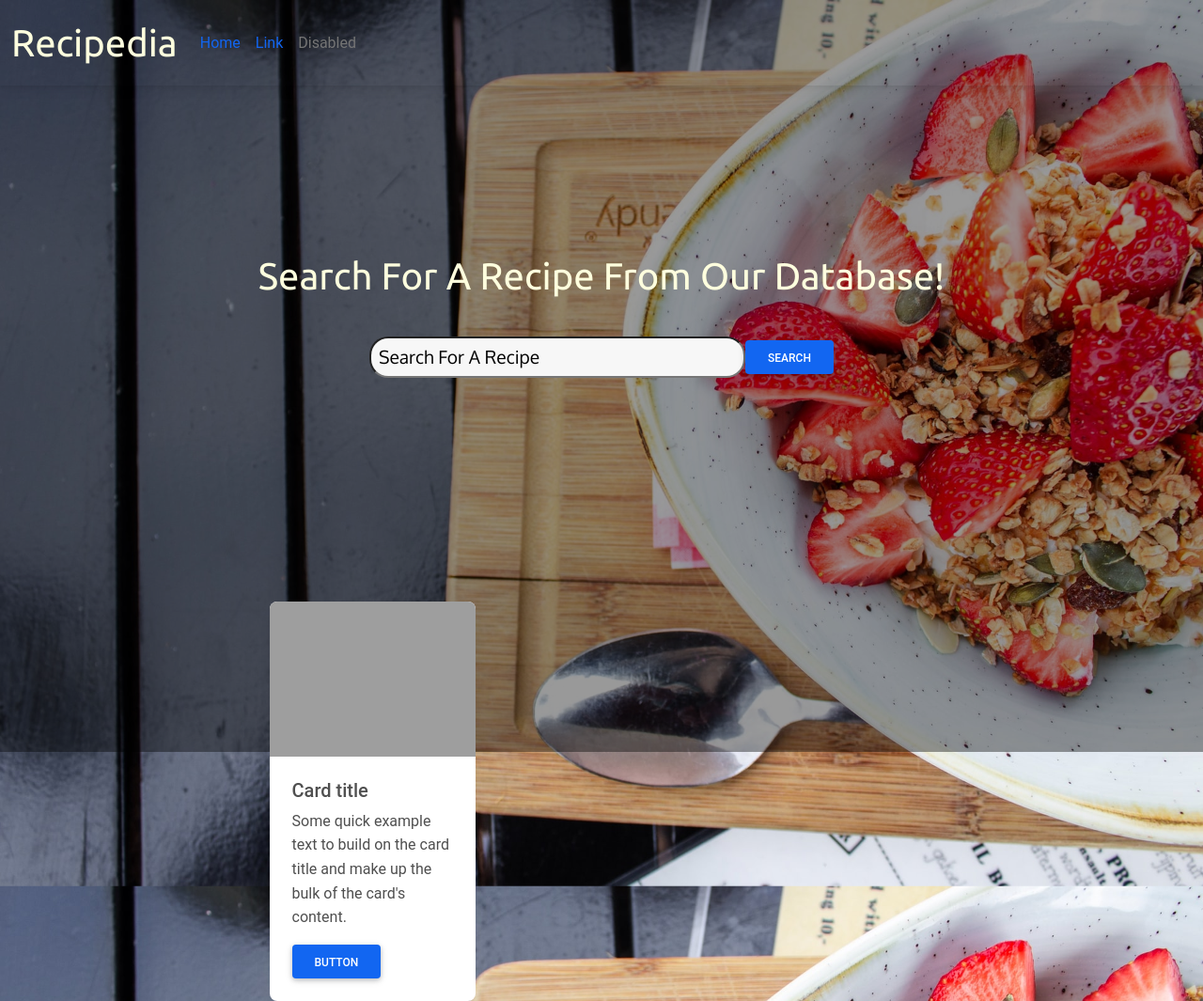
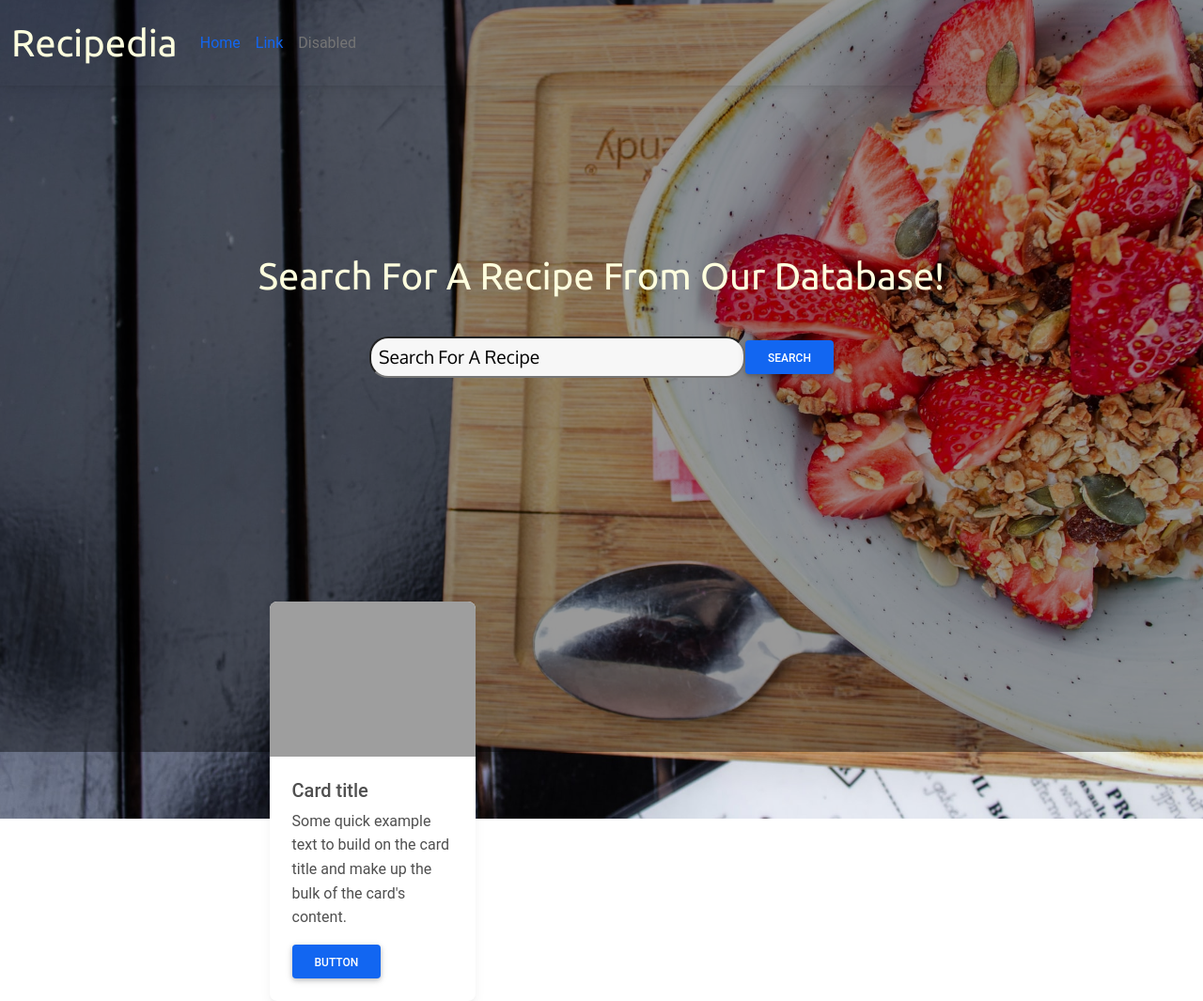
Before and after one commit to Brianconn71/ms3-recipedia, a Flask app: page / in a window 1280 px wide. Shown: the whole page at 94% size. Run offline with Flask 2, Linux system fonts and the light colour scheme; data that the repository does not hold is empty; some libraries are stand-ins or nearby versions; grey boxes are pictures that could not be loaded.

Commit message:
edit: centered the background image and added minor css changes

```diff
--- a/static/css/style.css
+++ b/static/css/style.css
@@ -15,16 +15,16 @@
 }
 
 body{
-    height: 100vh;
+    height: 100%;
     overflow-x: hidden;
     display: flex;
     justify-content: center;
     align-items: center;
     flex-direction: column;
     /* Got help adding a background overlay shadow to darken the background image here https://stackoverflow.com/questions/36679649/how-to-add-a-color-overlay-to-a-background-image */
-    background: url("/static/imgs/background-img.jpg");
-    background-size:cover;
-    box-shadow:inset 0 0 0 2000px rgba(0, 0, 0, 0.4);
+    background: url("/static/imgs/background-img.jpg") center center no-repeat;
+    background-size: cover;
+    box-shadow: inset 0 0 0 100vw rgba(0, 0, 0, 0.4);
 }
 
 /* search container section */
```
